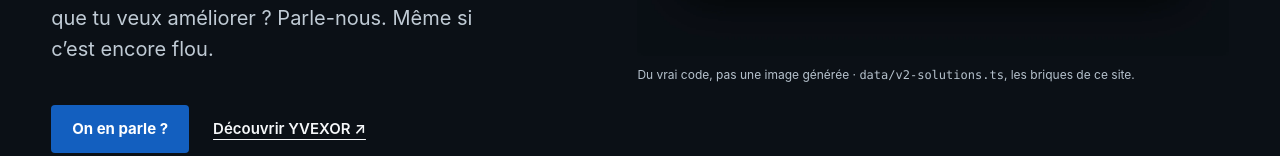
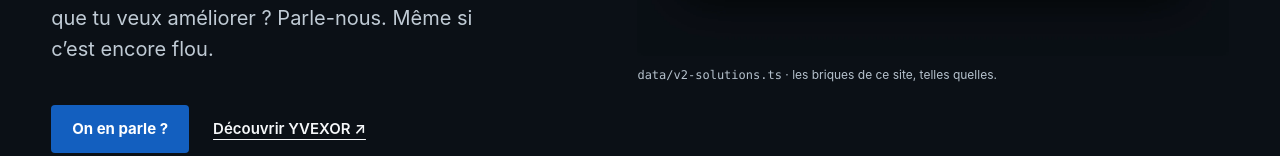
Before and after one commit to w7sb28bzpr-cloud/yvexor-site, a Next.js app: page / in a window 1280 px wide. Shown: the part 496-652 px from the top of the page. Built offline with nearby package versions, Linux system fonts and the light colour scheme.

Commit message:
copy: drop the defensive "not AI-generated" caption on the hero
Stating it's not generated draws more attention to the worry than it
settles. Just name the file instead.

Co-Authored-By: Claude Sonnet 5 <noreply@anthropic.com>

```diff
--- a/app/page.tsx
+++ b/app/page.tsx
@@ -35,7 +35,7 @@ export default function Home() {
           </div>
           <figure className={styles.heroMedia} data-reveal style={{ "--reveal-delay": "120ms" } as React.CSSProperties}>
             <img src="/images/v2/hero-code-v1.webp" width="1600" height="940" alt="Extrait du code source du site YVEXOR : la liste de ses domaines d’intervention, du sur-mesure aux systèmes connectés" fetchPriority="high" />
-            <figcaption>Du vrai code, pas une image générée · <code>data/v2-solutions.ts</code>, les briques de ce site.</figcaption>
+            <figcaption><code>data/v2-solutions.ts</code> · les briques de ce site, telles quelles.</figcaption>
           </figure>
         </div>
       </section>
```
